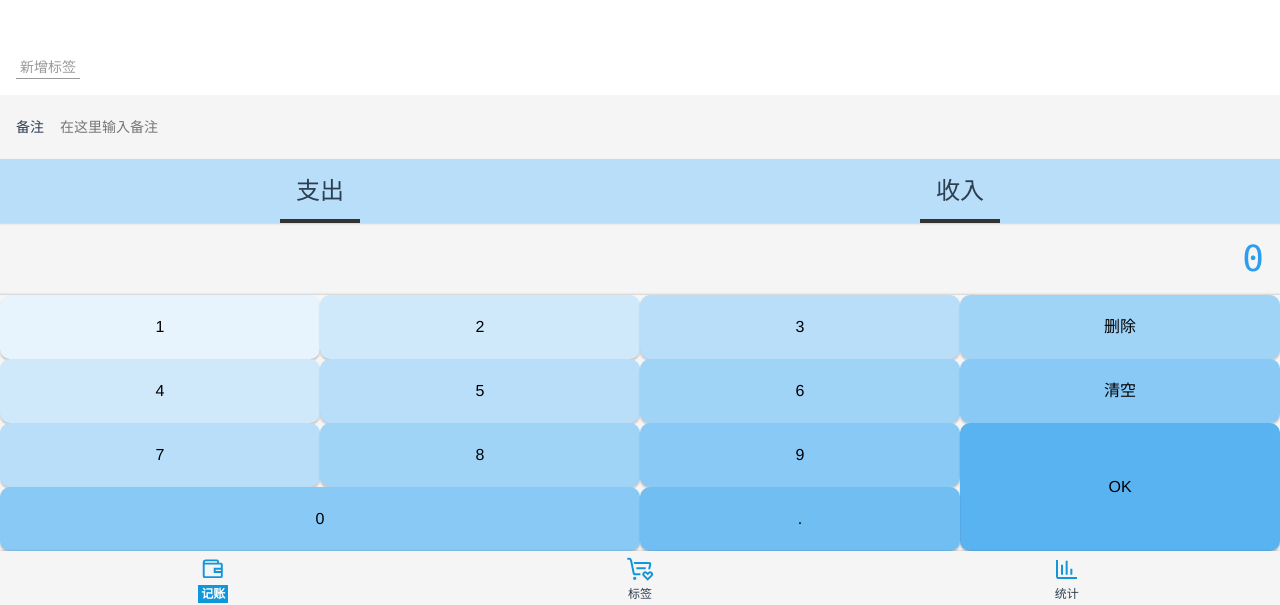
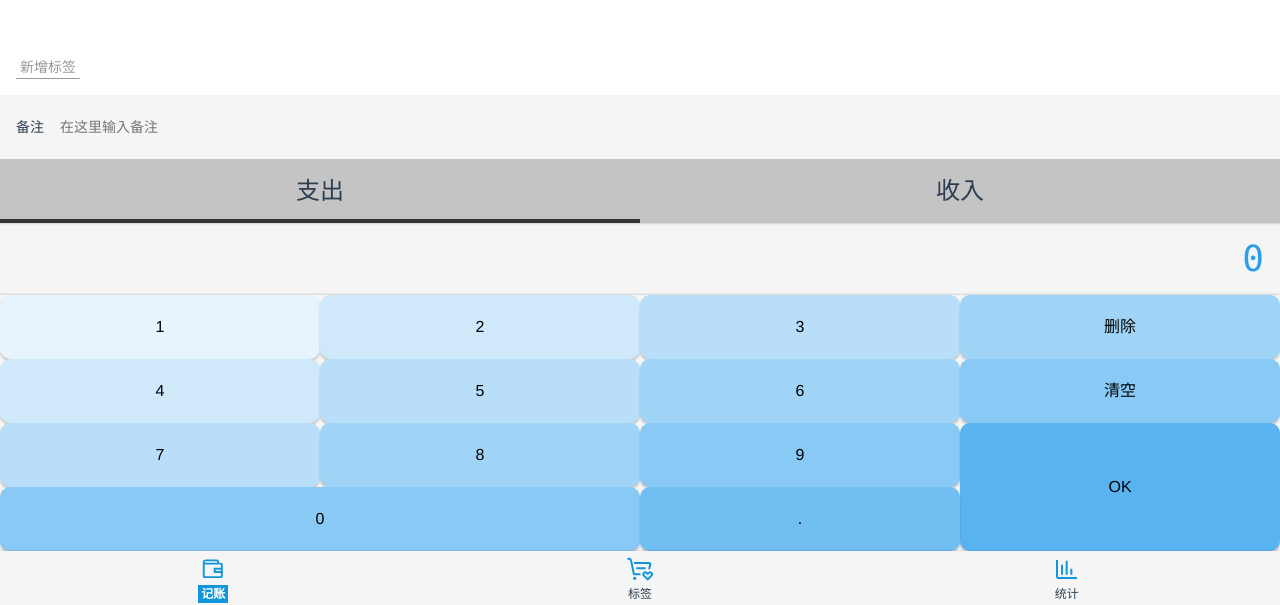
Before and after one commit to ShineQrr/pocket-keeping-website, a Vue app: page /#/money in a window 1280 px wide. Shown: the part 195-800 px from the top of the page. Built offline with nearby package versions, Linux system fonts and the light colour scheme.

Commit message:
在Money.vue中使用Tabs

```diff
--- /dev/null
+++ b/src/constants/intervalList.ts
@@ -0,0 +1,5 @@
+export default Object.freeze([
+    { text: '按天', value: 'day' },
+    { text: '按周', value: 'week' },
+    { text: '按月', value: 'month' },
+]);
--- /dev/null
+++ b/src/constants/recordTypeList.ts
@@ -0,0 +1,4 @@
+export default Object.freeze([
+    { text: '支出', value: '-' },
+    { text: '收入', value: '+' },
+]);
--- a/src/views/Money.vue
+++ b/src/views/Money.vue
@@ -8,7 +8,8 @@
         <FormItem field-name="备注" placeholder="在这里输入备注" @update:value="onUpdateNotes"></FormItem>
       </div>
       <!-- 支出/收入 -->
-      <Types :value.sync="record.type"></Types>
+      <!-- <Types :value.sync="record.type"></Types> -->
+      <Tabs :data-source="recordTypeList" :value.sync="record.type" />
       <!-- 数字面板 -->
       <NumberPad @update:value="onUpdateAmount" @submit="saveRecord"></NumberPad>
     </Layout>
@@ -22,11 +23,14 @@ import Types from "@/components/Money/Types.vue";
 import Tags from "@/components/Money/Tags.vue";
 import FormItem from "@/components/Money/FormItem.vue";
 import { Component } from "vue-property-decorator";
+import Tabs from "@/components/Tabs.vue";
+import recordTypeList from "@/constants/recordTypeList";
 
 @Component({
-  components: { NumberPad, Types, Tags, FormItem }
+  components: { Tabs, NumberPad, Types, Tags, FormItem }
 })
 export default class Money extends Vue {
+  recordTypeList = recordTypeList;
   record: RecordItem = { tags: [], notes: "", type: "-", amount: 0 };
   // recordList = window.recordList;
   get recordList() {
--- a/src/views/Statistics.vue
+++ b/src/views/Statistics.vue
@@ -1,7 +1,7 @@
 <template>
   <div>
     <Layout>
-      <Tabs class-prefix="type" :data-source="typeList" :value.sync="type" />
+      <Tabs class-prefix="type" :data-source="recordTypeList" :value.sync="type" />
       <Tabs class-prefix="interval" :data-source="intervalList" :value.sync="interval" />
       <div>
         type: {{type}}
@@ -17,6 +17,8 @@ import Vue from "vue";
 import Types from "@/components/Money/Types.vue";
 import { Component } from "vue-property-decorator";
 import Tabs from "@/components/Tabs.vue";
+import intervalList from "@/constants/intervalList";
+import recordTypeList from "@/constants/recordTypeList";
 
 @Component({
   components: { Tabs, Types }
@@ -24,15 +26,8 @@ import Tabs from "@/components/Tabs.vue";
 export default class Statistics extends Vue {
   type = "-";
   interval = "day";
-  intervalList = [
-    { text: "按天", value: "day" },
-    { text: "按周", value: "week" },
-    { text: "按月", value: "month" }
-  ];
-  typeList = [
-    { text: "支出", value: "-" },
-    { text: "收入", value: "+" }
-  ];
+  intervalList = intervalList;
+  recordTypeList = recordTypeList;
 }
 </script>
 
```
